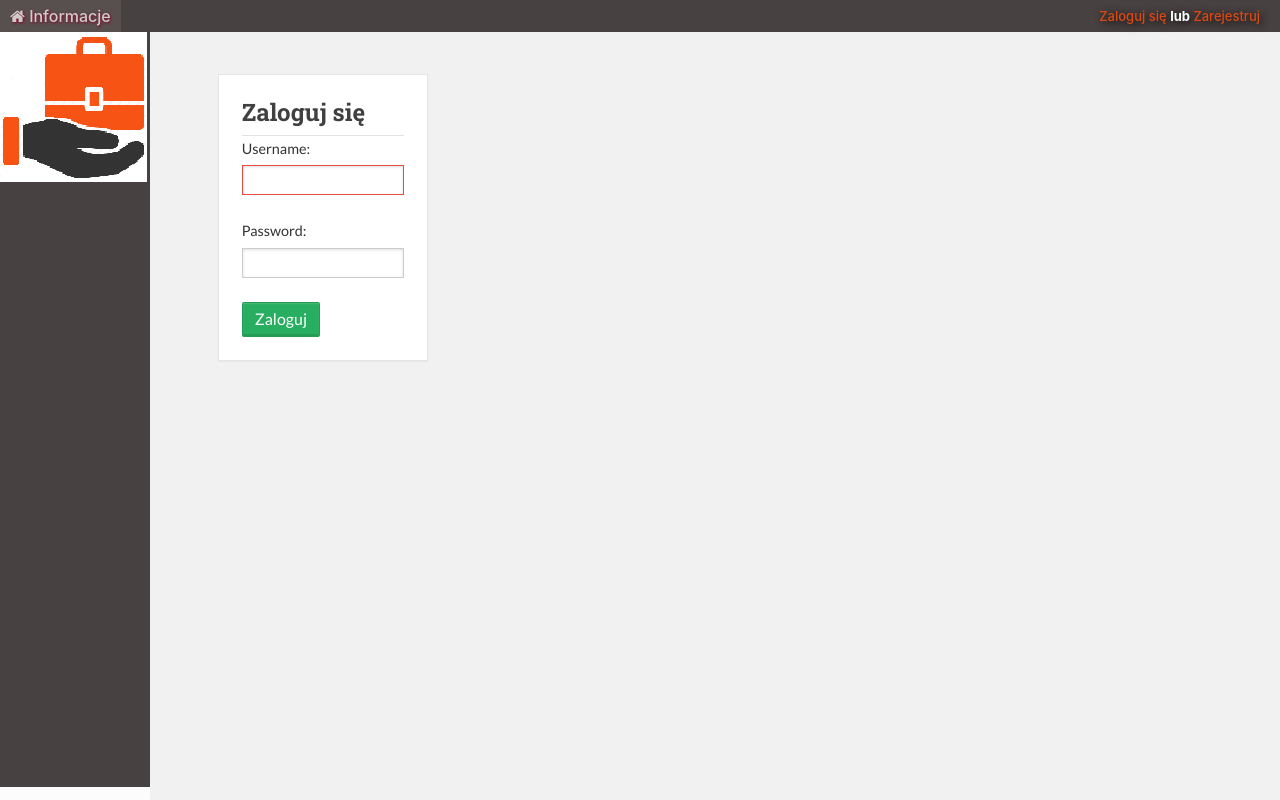
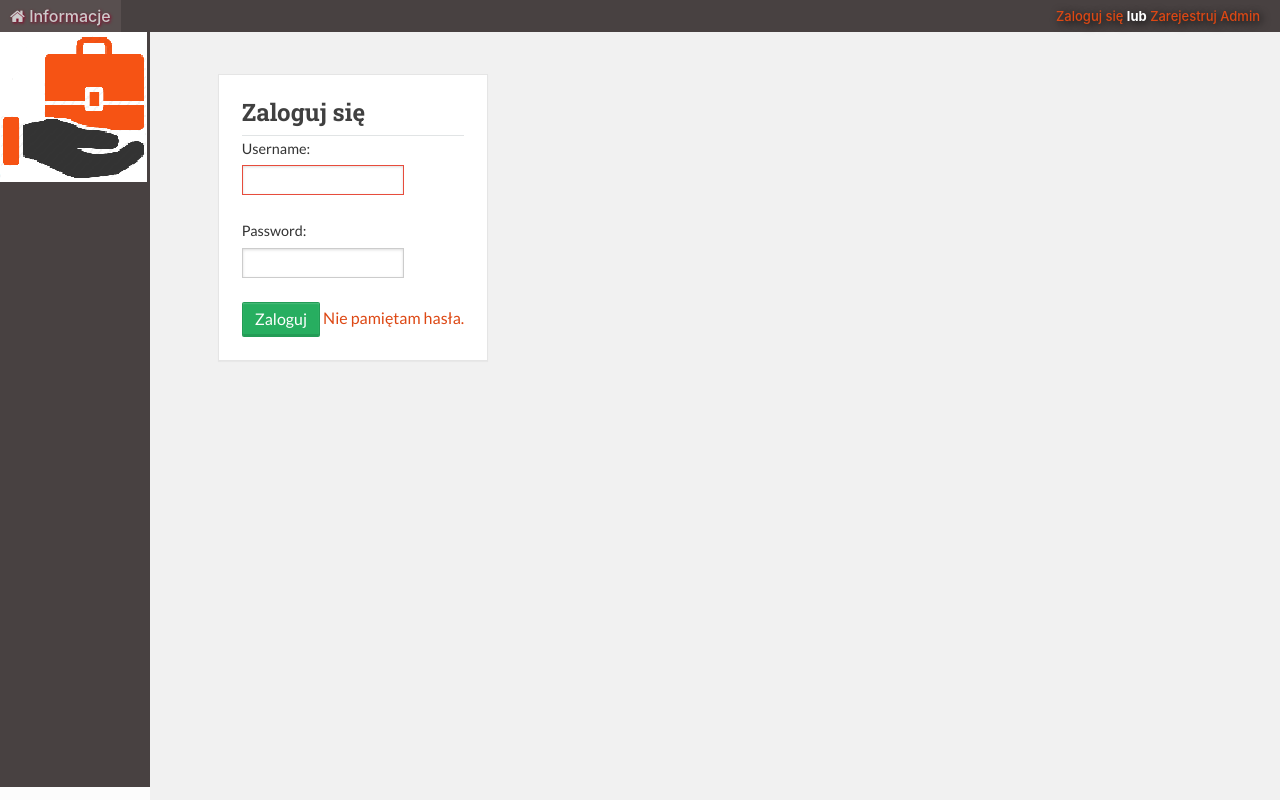
Before and after one commit to piotrpasterak/mgmnt_game, a Django app: page /accounts/login/ in a window 1280 px wide. Run offline with Django 3.2, Linux system fonts and the light colour scheme; some libraries are stand-ins or nearby versions.

Commit message:
Added password reset by mail. Added Admin link.

```diff
--- a/templates/fragments/topbar.html
+++ b/templates/fragments/topbar.html
@@ -22,6 +22,9 @@
                 <span><a id="logout" href="{% url 'login' %}">Zaloguj się</a></span>
                 <b>lub</b>
                 <span><a id="logout" href="{% url 'signup' %}">Zarejestruj</a></span>
+                <b>  </b>
+                <span><a id="admin" href="{% url 'admin:index' %}">Admin</a></span>
+
             {% endif %}
         </li>
     </ul>
--- a/templates/registration/login.html
+++ b/templates/registration/login.html
@@ -10,6 +10,7 @@
             {% csrf_token %}
             {{ form.as_p }}
             <button type="submit" class="btn btn-success">Zaloguj</button>
+            <a href="{% url 'password_reset' %}">Nie pamiętam hasła.</a></span>
         </form>
     </div>
 {% endblock %}
```
Also changed, not shown: ZarzadzaniePortfelemProjektow/settings.py (+10 -0 lines).
